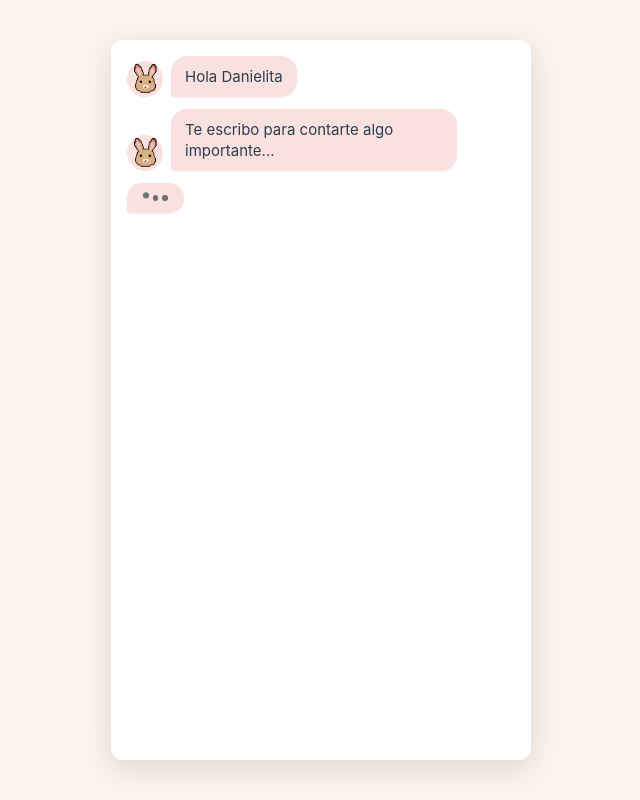
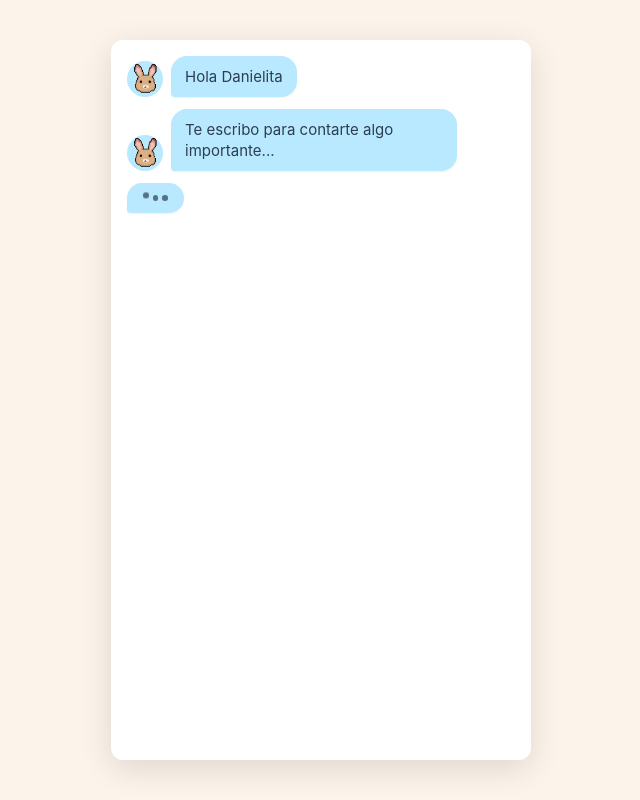
Before and after one commit to Akkusu/game, a Vue app: page / in a window 1280 px wide. Both pictures are taken after a click on the button "Iniciar". Shown: the whole page, without its empty margins (319-959 px from the left). Built offline with nearby package versions, Linux system fonts and the light colour scheme; no server answers.

Commit message:
Se intercambian colores

```diff
--- a/src/components/chat/ChatBubble.vue
+++ b/src/components/chat/ChatBubble.vue
@@ -46,7 +46,7 @@ defineProps<{
   height: 2.25rem;
   border-radius: 50%;
   object-fit: contain;
-  background: #f9e1df;
+  background: var(--color-cinnamoroll-blue);
 }
 
 .avatar-placeholder {
@@ -68,14 +68,14 @@ defineProps<{
 
 .bubble-row.other .bubble {
   border-bottom-left-radius: 0.25rem;
-  background: #f9e1df;
-  color: var(--color-text);
+  background: var(--color-cinnamoroll-blue);
+  color: var(--color-heading);
 }
 
 .bubble-row.me .bubble {
   border-bottom-right-radius: 0.25rem;
-  background: var(--color-cinnamoroll-blue);
-  color: var(--color-heading);
+  background: #f9e1df;
+  color: var(--color-text);
 }
 
 /* Animación sutil de pop al aparecer */
--- a/src/components/chat/TypingIndicator.vue
+++ b/src/components/chat/TypingIndicator.vue
@@ -36,7 +36,7 @@ defineProps<{
   height: 2.25rem;
   border-radius: 50%;
   object-fit: contain;
-  background: #f9e1df;
+  background: var(--color-cinnamoroll-blue);
 }
 
 .bubble {
@@ -46,7 +46,7 @@ defineProps<{
   padding: 0.75rem 1rem;
   border-radius: 1rem;
   border-bottom-left-radius: 0.25rem;
-  background: #f9e1df;
+  background: var(--color-cinnamoroll-blue);
   box-shadow: 0 1px 2px rgba(0, 0, 0, 0.06);
 }
 
--- a/src/components/start/StartScreen.vue
+++ b/src/components/start/StartScreen.vue
@@ -38,7 +38,7 @@ defineEmits<{ start: [] }>()
   height: 5rem;
   object-fit: contain;
   border-radius: 50%;
-  background: #f9e1df;
+  background: var(--color-cinnamoroll-blue);
   box-shadow: 0 4px 16px rgba(0, 0, 0, 0.08);
 }
 
```
